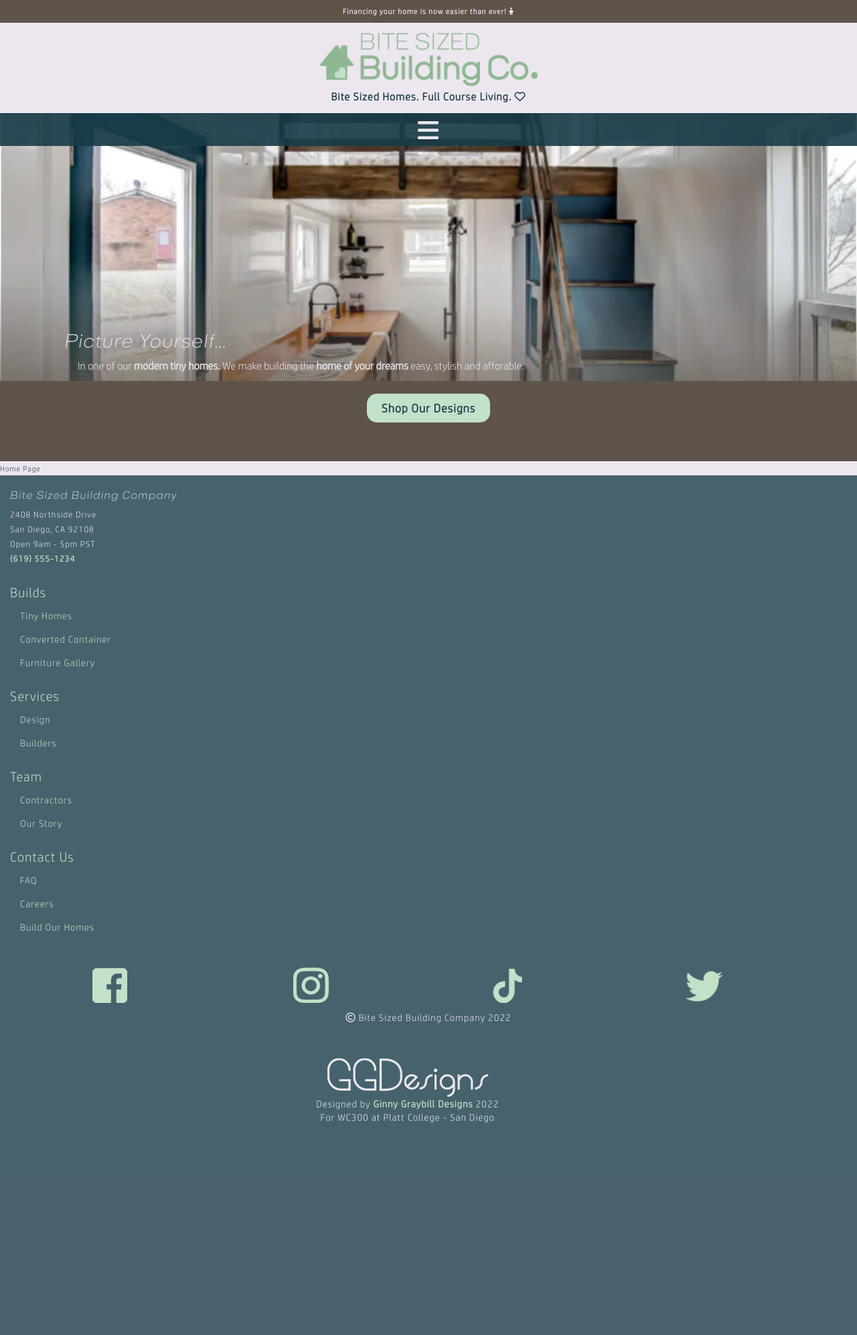
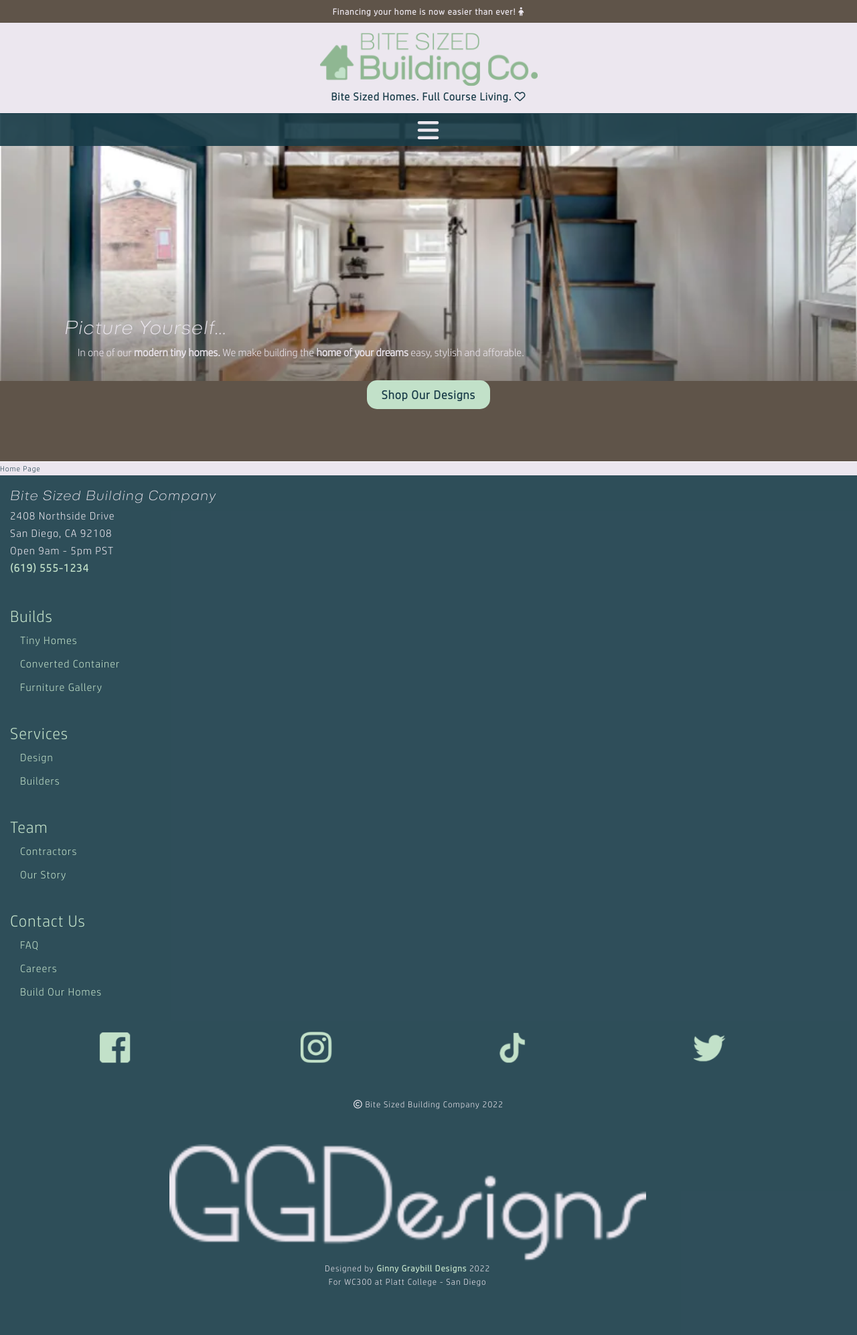
Before and after one commit to vgraybill/WC300_VirginiaG, a PHP site: page / in a window 1280 px wide. Shown: the whole page at 67% size. Before the commit the page ends 1677 px from the top, so only its background shows below. Run offline with PHP 8.4, Linux system fonts and the light colour scheme; some libraries are stand-ins or nearby versions.

Commit message:
more global work

```diff
--- a/root/css/style.css
+++ b/root/css/style.css
@@ -30,9 +30,6 @@ header h6 {
     text-align: center;
     padding: 7px 0 ;
     color: #ece7ef;
-}
-header h6 span {
-    display: hidden;
 }
 header h1 {
     width: 87%;
@@ -174,7 +171,7 @@ main {
 footer{
     position: relative;
     top: 400px;
-    background-color: rgba(24, 59, 72, .8);
+    background-color: rgba(24, 59, 72, .9);
     color: #ece7ef;
     font-size: .9rem;
     padding: 20px 15px;
@@ -214,20 +211,28 @@ footer .title ~ li {
 footer .social{
     display: flex;
     justify-content: space-around;
-    padding: 50px 0 10px;
+    padding: 50px 0 50px;
+}
+.social img{
+    width:90%;
+    margin: 0 auto;
+    display: block;
+    padding-left: 15px;
 }
 footer div{
     width: 95%;
 }
-footer div img{
+small+div img{
     margin:  0 auto;
     text-align: center;
     display: block;
+    width: 60%;
 }
 footer small{
     text-align: center;
     display: block;
     padding-bottom: 50px;
+    font-size: .75rem;
 }
 
 
@@ -239,6 +244,9 @@ footer small{
 @media screen and (min-width:390px) {
     header {
         max-height: 250px;
+    }
+    header h6{
+        font-size: .8rem;
     }
     header h1 {
         height:80px;
@@ -256,7 +264,7 @@ footer small{
         top: 169px;
     }
     .img-container article {
-        top: 330px;
+        top: 310px;
     }
     .img-container article h3 {
         font-size: 1.75rem;
@@ -276,7 +284,22 @@ footer small{
 
     footer {
         top:440px;
+        font-size: 1rem;
+    }
+    .contact h4 {
+        font-size: 1.25rem;
+
+    }
+    .contact h5{
+        font-size: 1rem;
+        padding: 3px 0;
+    }
+    footer li.title {
+        font-size: 1.5rem;
+        padding-top: 50px;
+    }
+    footer small{
+        font-size: .8rem;
     }
 
-
 }
```
